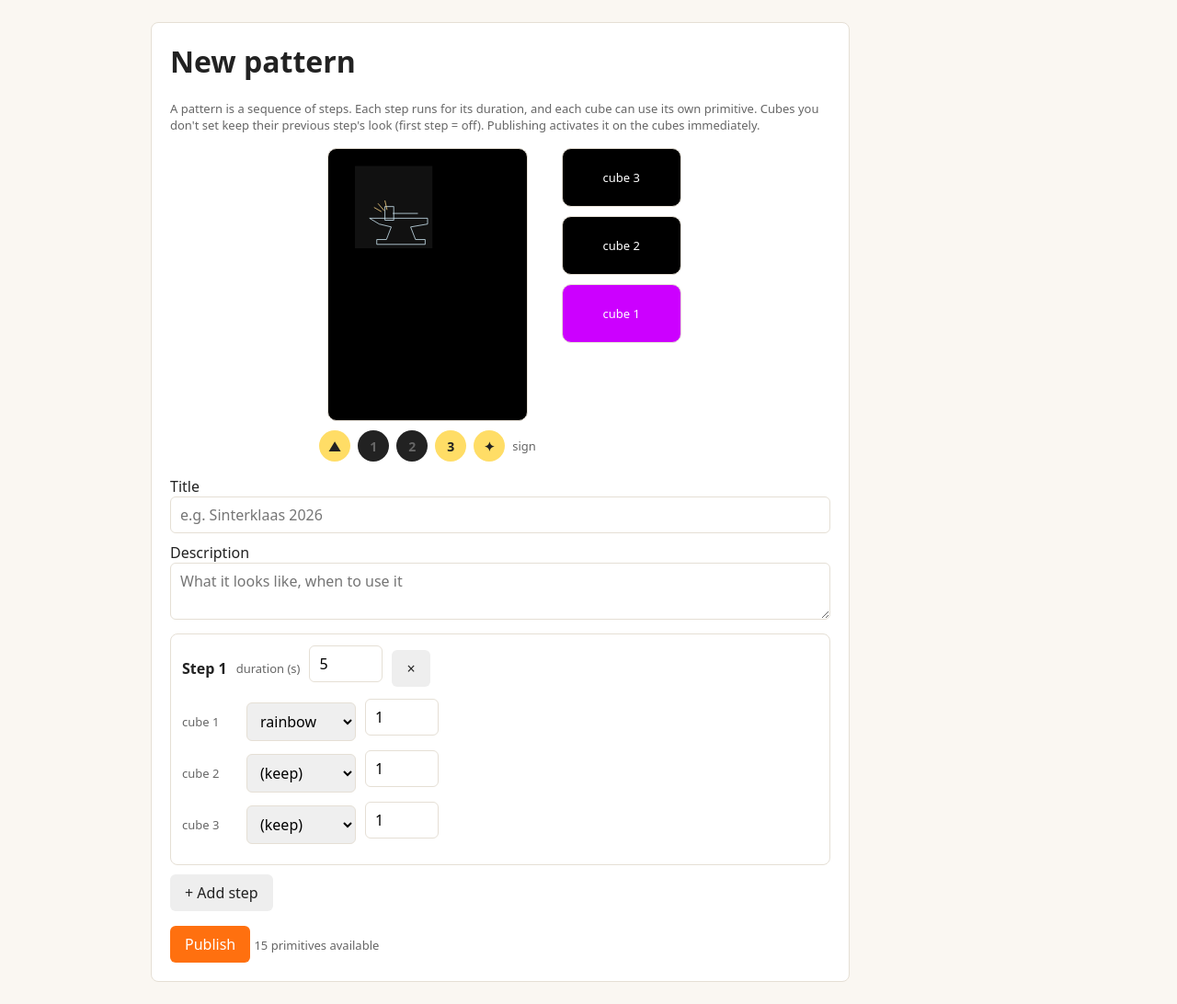
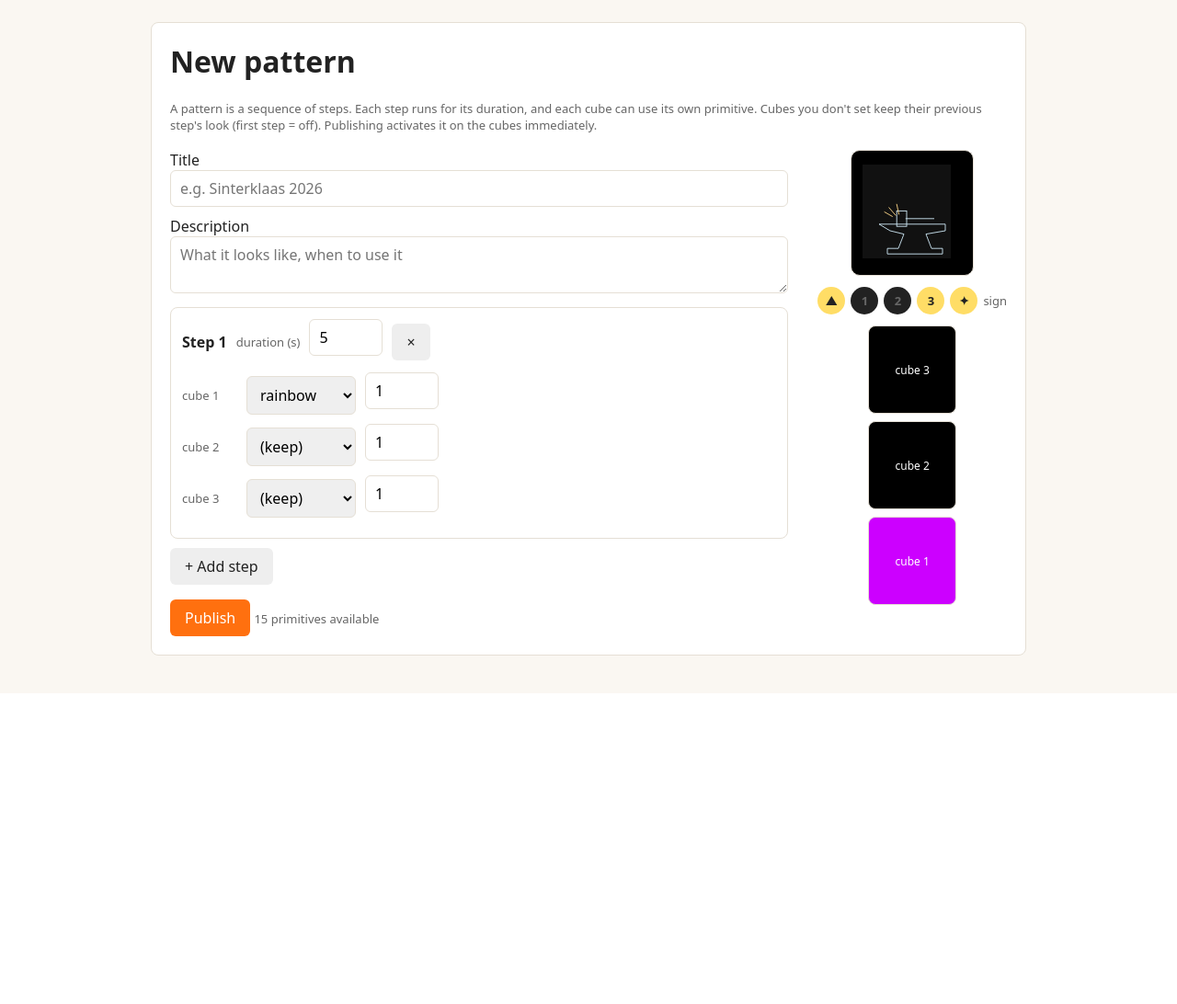
Before and after one commit to stevanov/lichtfabriek, a Flask app: page /patterns/new in a window 1280 px wide. Shown: the part 46-1138 px from the top of the page at 92% size. After the commit the page ends 800 px from the top, so only its background shows below. Run offline with Flask 3, Linux system fonts and the light colour scheme; the visitor is signed in with stand-in values (Sample User, id 1); parts of the project's set-up code (start-up, migrations or seed data) failed here and were passed over.

Commit message:
animator: two-column layout — step editor left, physical rig right; IBC cubes are true cubes (equal xyz), smaller cropped hammer board

```diff
--- a/console/templates/new_pattern.html
+++ b/console/templates/new_pattern.html
@@ -1,17 +1,35 @@
 {% extends "base.html" %}
 {% block title %}New pattern — Lichtfabriek{% endblock %}
 {% block content %}
-<div class="panel" style="max-width:760px;">
+<div class="panel" style="max-width:960px;">
   <h1>New pattern</h1>
   <p class="muted">A pattern is a sequence of steps. Each step runs for its
   duration, and each cube can use its own primitive. Cubes you don't set keep
   their previous step's look (first step = off). Publishing activates it on
   the cubes immediately.</p>
 
-  <div id="viz" class="viz">
-    <div class="viz-sign-block">
+  <div class="editor-layout">
+    <div class="editor-col">
+      <form method="post" id="pattern-form">
+        <label>Title</label>
+        <input name="title" placeholder="e.g. Sinterklaas 2026" required>
+        <label>Description</label>
+        <textarea name="description" rows="2" placeholder="What it looks like, when to use it"></textarea>
+        <input type="hidden" name="steps" id="steps-field" value="">
+
+        <div id="steps-editor"></div>
+        <button type="button" class="secondary" id="add-step">+ Add step</button>
+
+        <div style="margin-top:16px;">
+          <button type="submit" id="publish-btn">Publish</button>
+          <span class="muted" id="seq-status"></span>
+        </div>
+      </form>
+    </div>
+
+    <div class="rig-col">
       <div class="viz-board" title="LED sign board (SPEC §C)">
-        <svg class="hammer-svg" viewBox="0 0 380 530" role="img" aria-hidden="true">
+        <svg class="hammer-svg" viewBox="30 5 200 205" role="img" aria-hidden="true">
           <rect x="40" y="20" width="160" height="170" fill="#111"/>
           <path d="M70 128 L190 128 L190 140 L155 146 L165 172 L185 172 L185 182 L85 182 L85 172 L105 172 L115 146 L90 140 Z"
                 fill="none" stroke="#cfe8f5" stroke-width="1.5" stroke-linejoin="round"/>
@@ -34,29 +52,13 @@
         <span class="sign-lamp" id="sign-spark" title="sparks">✦</span>
         <span class="muted">sign</span>
       </div>
-    </div>
-    <div class="viz-cubes">
-      <div class="cube" id="cube2">cube 3</div>
-      <div class="cube" id="cube1">cube 2</div>
-      <div class="cube" id="cube0">cube 1</div>
+      <div class="viz-cubes">
+        <div class="cube" id="cube2">cube 3</div>
+        <div class="cube" id="cube1">cube 2</div>
+        <div class="cube" id="cube0">cube 1</div>
+      </div>
     </div>
   </div>
-
-  <form method="post" id="pattern-form">
-    <label>Title</label>
-    <input name="title" placeholder="e.g. Sinterklaas 2026" required>
-    <label>Description</label>
-    <textarea name="description" rows="2" placeholder="What it looks like, when to use it"></textarea>
-    <input type="hidden" name="steps" id="steps-field" value="">
-
-    <div id="steps-editor"></div>
-    <button type="button" class="secondary" id="add-step">+ Add step</button>
-
-    <div style="margin-top:16px;">
-      <button type="submit" id="publish-btn">Publish</button>
-      <span class="muted" id="seq-status"></span>
-    </div>
-  </form>
 </div>
 
 <script>
@@ -281,25 +283,28 @@ vizLoop();
 </script>
 
 <style>
-/* visualizer layout (docs/sign-layout.svg): sign/LED board on top,
-   cubes stacked vertically on the right */
-.viz { display:flex; gap:28px; align-items:flex-start; justify-content:center;
-       margin:16px 0; }
-.viz-sign-block { display:flex; flex-direction:column; align-items:center; gap:10px; }
+/* two-column editor: step editor left, physical rig (sign board + cube
+   stack) right — matches the real layout (docs/sign-layout.svg) */
+.editor-layout { display:flex; gap:32px; align-items:flex-start;
+                 margin-top:18px; }
+.editor-col { flex:1 1 auto; min-width:0; }
+.rig-col { flex:0 0 auto; display:flex; flex-direction:column;
+           align-items:center; gap:12px; }
 .viz-board { background:#000; border:1px solid var(--border); border-radius:10px;
-             padding:8px; }
-.hammer-svg { width:200px; height:auto; display:block; }
+             padding:6px; }
+.hammer-svg { width:120px; height:auto; display:block; }
 #hammer-g { transition: transform 0.05s linear; }
 #spark-g { transition: opacity 0.05s linear; }
-.viz-sign { display:flex; gap:8px; align-items:center; justify-content:center; }
-.sign-lamp { width:34px; height:34px; border-radius:50%; background:#222; color:#666;
-             display:flex; align-items:center; justify-content:center; font-size:14px;
+.viz-sign { display:flex; gap:6px; align-items:center; justify-content:center; }
+.sign-lamp { width:30px; height:30px; border-radius:50%; background:#222; color:#666;
+             display:flex; align-items:center; justify-content:center; font-size:13px;
              font-weight:700; }
 .sign-lamp.on { background:#ffdd66; color:#222; }
-.viz-cubes { display:flex; flex-direction:column; gap:10px; }
-.cube { width:130px; height:64px; border-radius:10px; background:#111;
+/* IBC tanks are literal cubes — equal sides (1 m³) */
+.viz-cubes { display:flex; flex-direction:column; gap:8px; }
+.cube { width:96px; height:96px; border-radius:8px; background:#111;
         color:#fff; display:flex; align-items:center; justify-content:center;
-        font-size:13px; border:1px solid var(--border);
+        font-size:12px; border:1px solid var(--border);
         transition: background 0.08s linear; }
 .step-card { border:1px solid var(--border); border-radius:8px; padding:12px; margin-bottom:10px; }
 .step-head { display:flex; gap:10px; align-items:center; margin-bottom:8px; }
```
